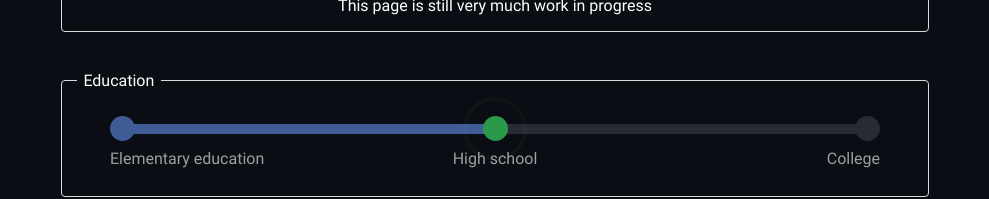
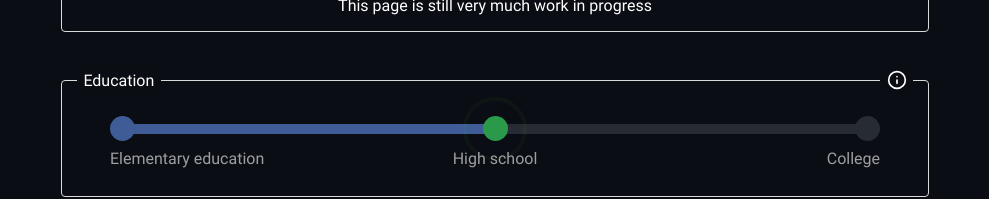
Before and after one commit to Antony1060/resume, a React (Vite) app: page / in a window 1280 px wide. Shown: the part 202-401 px from the top of the page, without its empty margins (145-1134 px from the left). Built offline with nearby package versions, Linux system fonts and the light colour scheme; no server answers.

Commit message:
Info on education

```diff
--- a/src/components/parts/education/Education.tsx
+++ b/src/components/parts/education/Education.tsx
@@ -1,4 +1,5 @@
 import { FC } from "react";
+import { Info } from "react-feather";
 import styled from "styled-components";
 import SectionContainer from "../../elements/SectionContainer";
 import EducationPoint from "./EducationPoint";
@@ -18,11 +19,57 @@ const Connector = styled.div<{ status: EducationStatus }>`
     flex-grow: 1;
     margin: 0 -10px;
     background-color: ${({ status }) => status === "passed" ? "#3f5c96" : status === "active" ? "#55e480" : "#272b33"};
+    position: relative;
 `;
+
+const InfoContainer = styled.div`
+    display: flex;
+    justify-content: center;
+    align-items: center;
+    cursor: pointer;
+    position: relative;
+
+    &:hover div {
+        visibility: visible;
+    }
+`;
+
+const InfoHover = styled.div`
+    position: absolute;
+    left: 50%;
+    top: calc(-100% - 1.4rem);
+    display: flex;
+    width: 200px;
+    transform: translateX(-50%) translateY(-50%);
+    visibility: hidden;
+    background-color: #282c32ee;
+    border: 1px solid gray;
+    padding: 0.4rem;
+    border-radius: 4px;
+    text-align: center;
+    font-size: 0.9rem;
+    z-index: 10;
+
+    @media (max-width: 1050px) {
+        left: calc(200% + 0.6rem);
+        transform: translateX(-100%) translateY(-50%);
+    }
+`;
+
+const InfoAlert: FC = () => {
+    return (
+        <InfoContainer>
+            <Info size={20} />
+            <InfoHover>
+                All information is displayed in accordance with the Croatian school system.
+            </InfoHover>
+        </InfoContainer>
+    )
+}
 
 const Education: FC = () => {
     return (
-        <SectionContainer name="Education">
+        <SectionContainer name="Education" after={<InfoAlert />}>
             <Container>
                 <EducationPoint
                     status="passed"
```
